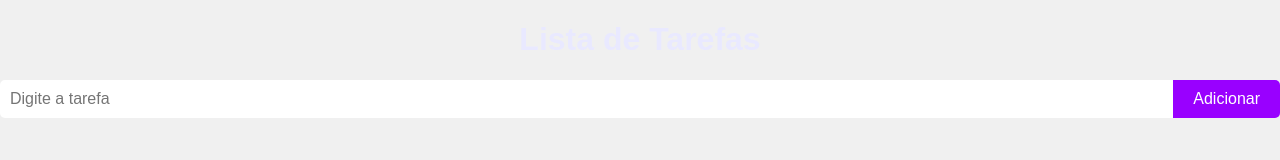
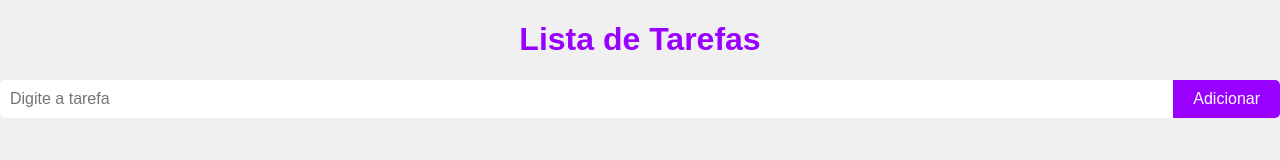
Before and after one commit to GersonESantos/JavaScript, a plain HTML site: page listaTarefas/index.html in a window 1280 px wide. Drawn offline with Linux system fonts and the light colour scheme.

Commit message:
Update style.css

```diff
--- a/listaTarefas/style.css
+++ b/listaTarefas/style.css
@@ -15,7 +15,7 @@ body {
 }
 h1 {
     text-align: center;
-    color: #e9e9ff;
+    color: #9900ff;
 }
 #task-form {
     display: flex;
```
